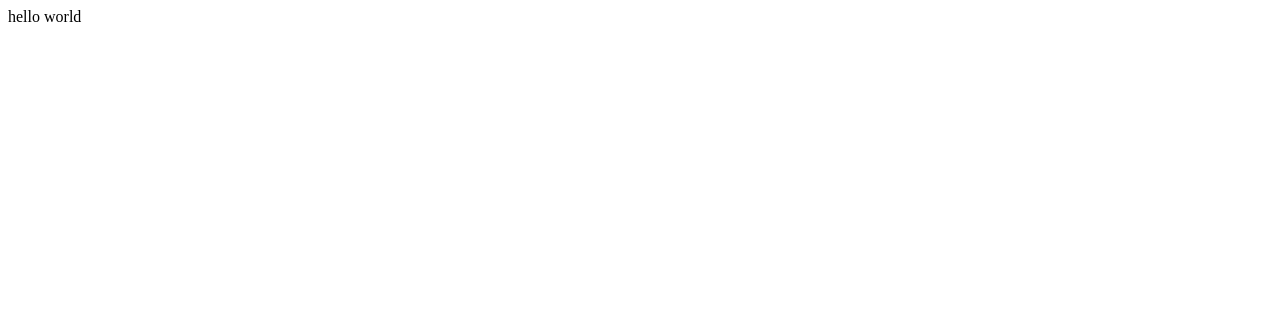
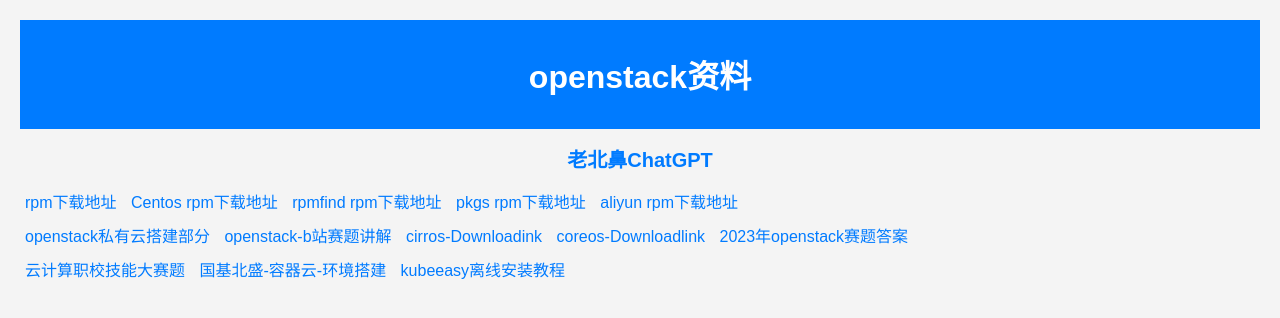
Before and after one commit to clock-pro/clock, a plain HTML site: page index.html in a window 1280 px wide. Drawn offline with Linux system fonts and the light colour scheme.

Commit message:
Add files via upload

```diff
--- a/index.html
+++ b/index.html
@@ -1 +1,71 @@
-<p>hello world</p>
+<!DOCTYPE html>
+<html lang="zh">
+<head>
+    <meta charset="UTF-8">
+    <meta name="viewport" content="width=device-width, initial-scale=1.0">
+    <title>openstack</title>
+    <style>
+        body {
+            font-family: Arial, sans-serif;
+            background-color: #f4f4f4;
+            margin: 0;
+            padding: 20px;
+        }
+        header {
+            background: #007BFF;
+            color: white;
+            padding: 10px 0;
+            text-align: center;
+        }
+        nav {
+            margin: 10px 0;
+        }
+        nav a {
+            margin: 0 5px;
+            text-decoration: none;
+            color: #007BFF;
+        }
+        .chatgpt{
+            display: flex;
+            justify-content: center;
+            align-items: center;
+            height: 5vh;
+            font-size: 20px;
+            font-weight: bold;
+        }
+    </style>
+</head>
+<body>
+
+<header>
+    <h1>openstack资料</h1>
+</header>
+
+<dev>
+    <nav class="chatgpt">
+        <a href="https://a12797033207.o1-mini.autos/" target="_blank">老北鼻ChatGPT</a>
+    </nav>
+    <nav>
+
+        <a href="https://blog.csdn.net/cd_yourheart/article/details/107983258" target="_blank">rpm下载地址</a>
+        <a href="http://mirror.centos.org/" target="_blank">Centos rpm下载地址</a>
+        <a href="https://rpmfind.net/linux/RPM/index.html" target="_blank">rpmfind rpm下载地址</a>
+        <a href="https://centos.pkgs.org/" target="_blank">pkgs rpm下载地址</a>
+        <a href="https://developer.aliyun.com/mirror/" target="_blank">aliyun rpm下载地址</a>
+    </nav>
+    <nav>
+        <a href="https://blog.csdn.net/qq_73538895/article/details/137950118?ops_request_misc=%257B%2522request%255Fid%2522%253A%25225F87D420-5E5A-4EA0-A6B6-5EB1CE2CFCCF%2522%252C%2522scm%2522%253A%252220140713.130102334..%2522%257D&request_id=5F87D420-5E5A-4EA0-A6B6-5EB1CE2CFCCF&biz_id=0&utm_medium=distribute.pc_search_result.none-task-blog-2~all~sobaiduend~default-1-137950118-null-null.142%5Ev100%5Econtrol&utm_term=swift%20post%20examcontainer&spm=1018.2226.3001.4187" target="_blank">openstack私有云搭建部分</a>
+        <a href="https://www.bilibili.com/video/BV13M411C7nu?p=2&vd_source=aac0ba8fc58e99cc1a691accdb0f43e5" target="_blank">openstack-b站赛题讲解</a>
+        <a href="https://download.cirros-cloud.net/" target="_blank">cirros-Downloadink</a>
+        <a href="https://tarballs.opendev.org/openstack/ironic-python-agent/coreos/files/" target="_blank">coreos-Downloadlink</a>
+        <a href="https://blog.csdn.net/m0_74901922/article/details/133823786#:~:text=%E6%96%87%E7%AB%A0%E6%B5%8F%E8%A7%88%E9%98%85%E8%AF%BB1.3w" target="_blank">2023年openstack赛题答案</a>
+    </nav>
+    <nav>
+        <a href="https://blog.csdn.net/qq_50377269/category_12269061.html" target="_blank">云计算职校技能大赛题</a>
+        <a href="https://blog.csdn.net/qq_45925514/article/details/124136138" target="_blank">国基北盛-容器云-环境搭建</a>
+        <a href="https://gitee.com/iskongyu/kubeeasy" target="_blank">kubeeasy离线安装教程</a>
+    </nav>
+</dev>
+
+</body>
+</html>
```
